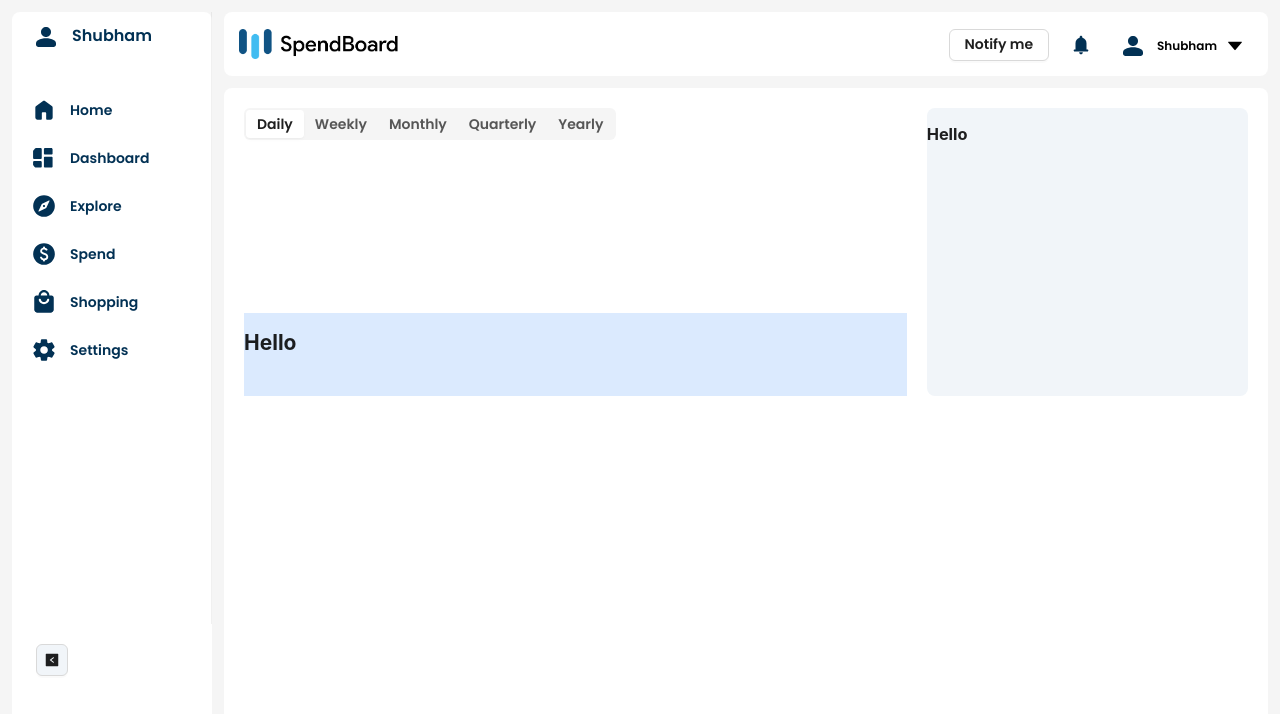
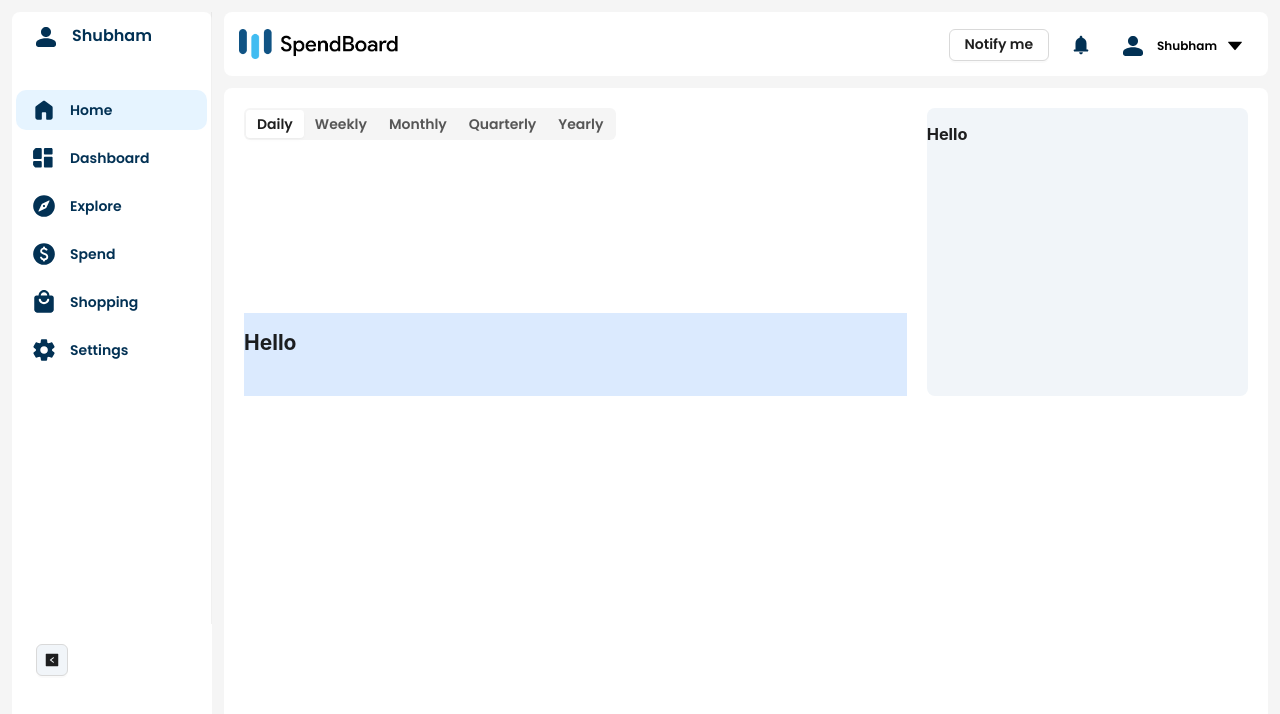
Before and after one commit to shubshinde1/spendboard, a React (Create React App) app: page / in a window 1280 px wide. Shown: the top 714 px of the page. Built offline with nearby package versions, Linux system fonts and the light colour scheme.

Commit message:
router delete

```diff
--- a/src/App.js
+++ b/src/App.js
@@ -66,15 +66,11 @@ function App() {
         <Layout>
           <Sider trigger={null} collapsible collapsed={collapsed} style={{ background: "white", }} className="h-[90vh] hover:shadow-xl duration-300 m-3 rounded-lg md:w-[100%]">
             <Menu className='flex flex-col justify-start w-auto bg-transparent h-[85%]'
-              onClick={(items) => {
-                const navigate = useNavigate;
-                navigate(items.key);
-              }}
               mode="inline"
               defaultSelectedKeys={['1']}
               items={[
                 {
-                  key: '/',
+                  key: '0',
                   icon: <Avatar src="./person.svg" style={{ color: 'white', marginLeft: '-10px', marginTop: '2px', }} className='h-8 w-8 justify-center flex items-center ' />,
                   label: <h4 className='my-auto popsemi text-base text-[#023154]'>Shubham</h4>,
                   style: {
@@ -82,7 +78,7 @@ function App() {
                   }
                 },
                 {
-                  key: '/home',
+                  key: '1',
                   icon: <Avatar src="./home.svg" style={{ margin: '5px -10px', }} className='h-7 w-7' />,
                   label: <h4 className='my-auto ml-3 popsemi text-sm text-[#023154]'>Home</h4>,
                   className: "flex mt-",
@@ -92,7 +88,7 @@ function App() {
                   }
                 },
                 {
-                  key: '/dashboard',
+                  key: '2',
                   icon: <Avatar src="./dashboard4.svg" style={{ margin: '5px -10px', }} className='h-7 w-7' />,
                   label: <h4 className='my-auto ml-3 popsemi text-sm text-[#023154]'>Dashboard</h4>,
                   style: {
@@ -101,7 +97,7 @@ function App() {
                   }
                 },
                 {
-                  key: '/explore',
+                  key: '3',
                   icon: <Avatar src="./explore.svg" style={{ margin: '5px -10px', }} className='h-7 w-7' />,
                   label: <h4 className='my-auto ml-3 popsemi text-sm text-[#023154]'>Explore</h4>,
                   style: {
--- a/src/AppRoutes/AppRoutes.js
+++ /dev/null
@@ -1,17 +0,0 @@
-import { BrowserRouter, Route, Routes } from "react-router-dom";
-import Dashboard from '../Tabs/Dashboard/Dashboard.js';
-import Home from "../Tabs/Home/Home.js";
-import Explore from "../Tabs/Explore/Explore.js";
-
-function AppRoutes() {
-    return (
-        <BrowserRouter>
-            <Routes>
-                <Route path="/Home" element={<Home />}></Route>
-                <Route path="/Dashboard" element={<Dashboard />}></Route>
-                <Route path="/Explore" element={<Explore />}></Route>
-            </Routes>
-        </BrowserRouter>
-    )
-}
-export default AppRoutes;
--- a/src/Tabs/Dashboard/Dashboard.js
+++ /dev/null
@@ -1,7 +0,0 @@
-import './App.css';
-
-
-function Dashboard() {
-    return <div>Dashboard</div>
-}
-export default Dashboard;
--- a/src/Tabs/Explore/Explore.js
+++ /dev/null
@@ -1,6 +0,0 @@
-import './App.css';
-
-function Explore() {
-    return <div>Explore</div>
-}
-export default Explore;
--- a/src/Tabs/Home/Home.js
+++ /dev/null
@@ -1,7 +0,0 @@
-import './App.css';
-
-
-function Home() {
-    return <div>Home</div>
-}
-export default Home;
```
